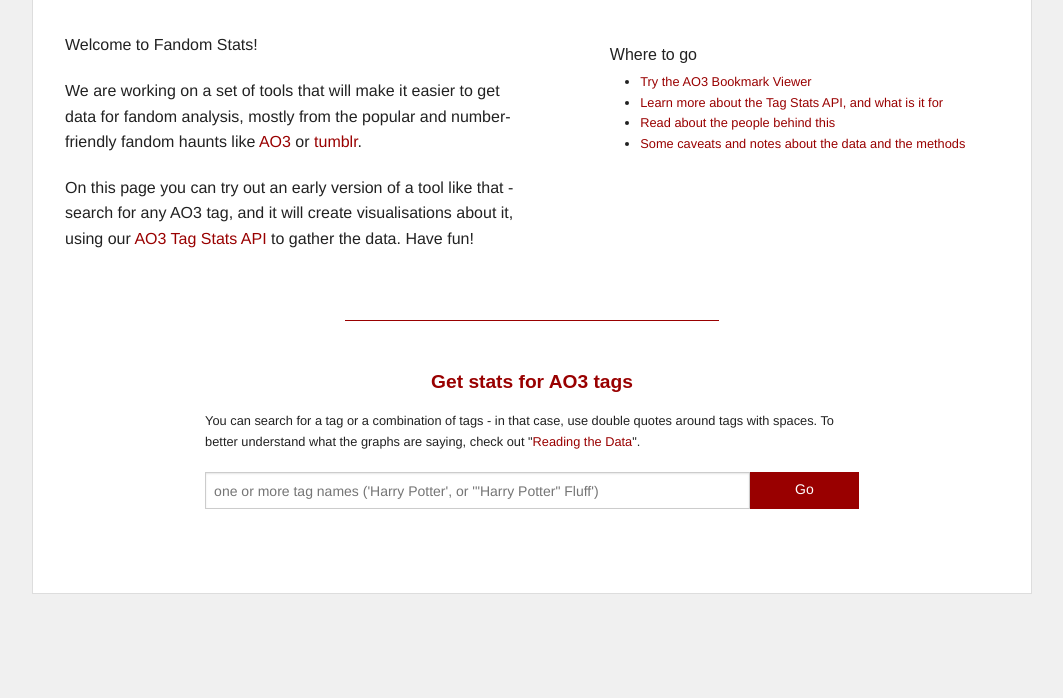
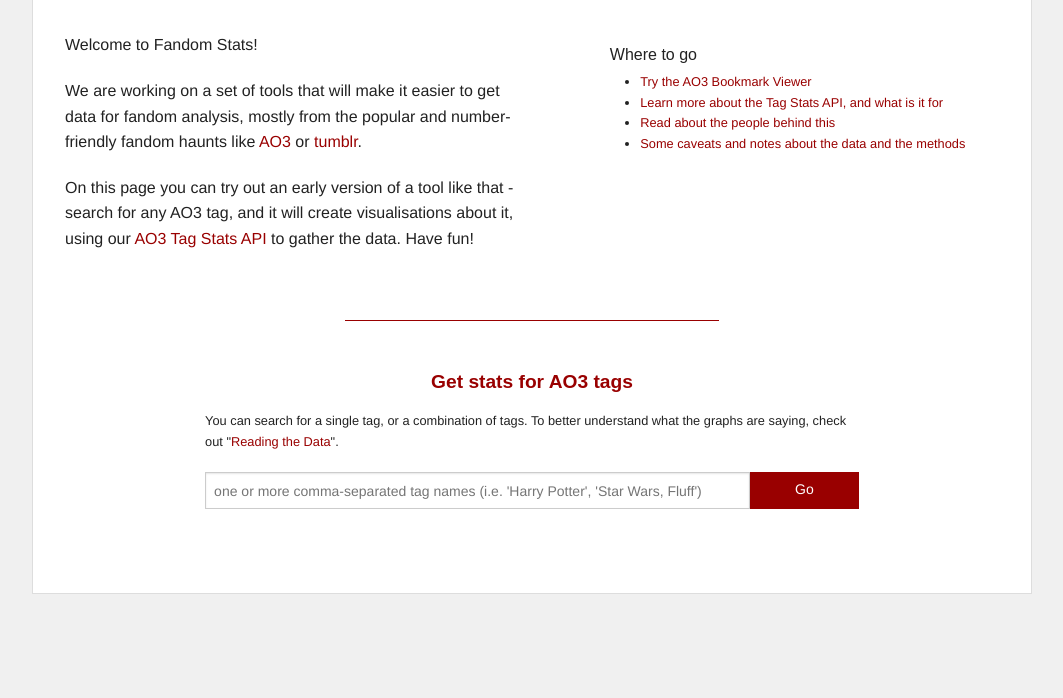
Before and after one commit to esgibter/fandomstats, a Python web app: template src/application/home/templates/homepage.html in a window 1280 px wide. Shown: the part 55-753 px from the top of the page, without its empty margins (108-1171 px from the left). Run offline with Jinja, Linux system fonts and the light colour scheme; the template is opened without the code that fills it, so the values that code supplies are empty.

Commit message:
the tag search input field now parses multiple tags as comma-separated

```diff
--- a/src/application/home/static/js/homepage.js
+++ b/src/application/home/static/js/homepage.js
@@ -83,37 +83,12 @@ $(".searchform").submit(function(e){
 	var tagAPI = {};
 	tagAPI.url = "/api/v1.0/stats";
 	var searchString = $("#search-string").val();
-	var quoteCount = 0;
-	var unquoted = '';
-	for (var i = 0, len = searchString.length; i < len; i++) {
-		c = searchString.charAt(i);
-		if (c == '"') {
-			quoteCount++;
-		} else {
-			unquoted+= c;
-		}
-	}
-	var tags=[];
-	var other_tags = [];
 
-	if (quoteCount <= 1) {
-		main_tag = unquoted;
-		tags.push(main_tag);
-	} else {
-		var tags = [];
-		var re = /[^\s"']+|"([^"]*)"|'([^']*)'/g;
-		var resultArr = [];
-		while ((resultArr = re.exec(searchString)) !== null) {
-			if (resultArr[1] == undefined) {
-				tags.push(resultArr[0]);
-			} else {
-				tags.push(resultArr[1]);
-			}
-		}
-		main_tag = tags[0];
-		other_tags = tags.slice(1,tags.length);
-	}
-	var params = {};
+	var tags = searchString.split(",");
+
+	main_tag = tags[0];
+	other_tags = tags.slice(1);
+
 	/*TEST
 	$.ajax({
 		url:"/home/static/js/dummy.json",
--- a/src/application/home/templates/homepage.html
+++ b/src/application/home/templates/homepage.html
@@ -32,9 +32,9 @@
 
 	<h3 id="api-header">Get stats for AO3 tags</h3>
 	<form id="searchform-homepage" class="row collapse bigform searchform">
-		<p class="form-about">You can search for a tag or a combination of tags - in that case, use double quotes around tags with spaces. To better understand what the graphs are saying, check out "<a href="/reading-the-data">Reading the Data</a>".</p>
+		<p class="form-about">You can search for a single tag, or a combination of tags. To better understand what the graphs are saying, check out "<a href="/reading-the-data">Reading the Data</a>".</p>
 		<div class="large-10 medium-9 small-12 columns">
-			<input id="search-string" type="text" placeholder="one or more tag names ('Harry Potter', or '&quot;Harry Potter&quot; Fluff')" autocomplete="off">
+			<input id="search-string" type="text" placeholder="one or more comma-separated tag names (i.e. 'Harry Potter', 'Star Wars, Fluff')" autocomplete="off">
     	</div>
     	<div class="large-2 medium-3 small-12 columns">
           <a href="#" id="search-btn" class="button postfix">Go</a>
```
